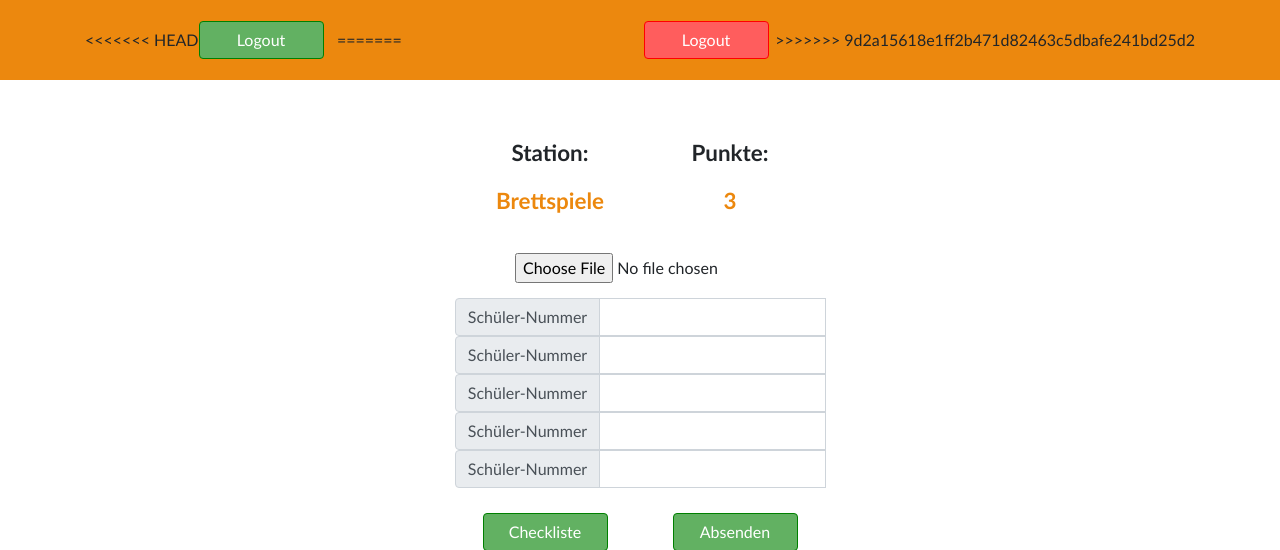
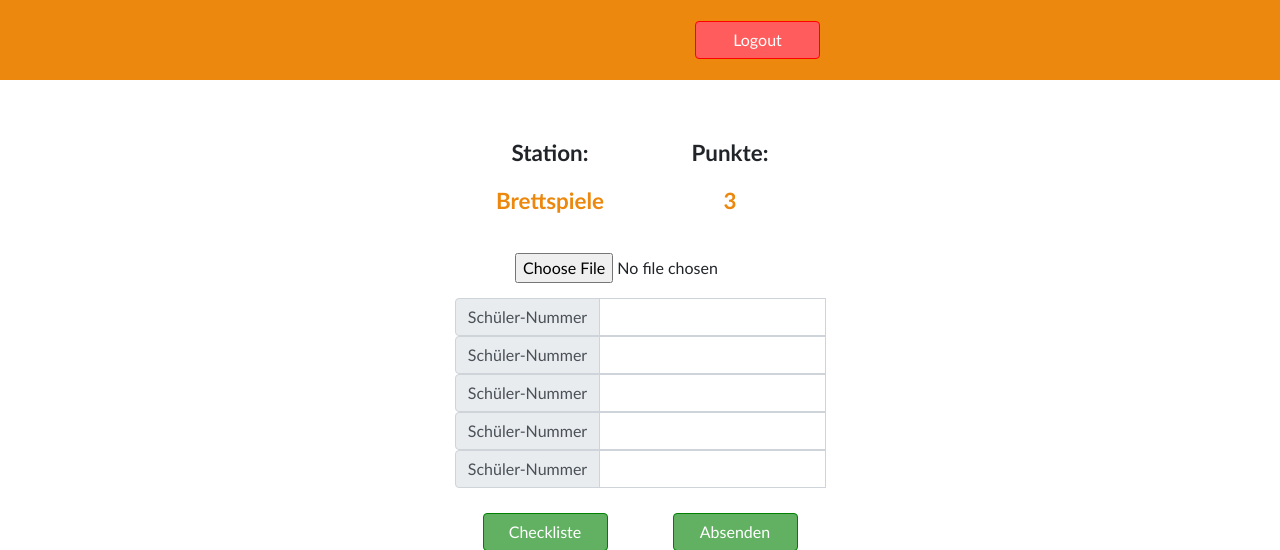
Before and after one commit to KOS-Teacher/2019_12fi1_sportapp, a PHP site: page /stationscannen.php in a window 1280 px wide. Shown: the top 550 px of the page. Run offline with PHP 8.4, Linux system fonts and the light colour scheme.

Commit message:
merge Konflikte im Template aufgelöst

```diff
--- a/class/Klasse.php
+++ b/class/Klasse.php
@@ -18,12 +18,12 @@ class Klasse {
       }
       function UpdateKlasse($id, $col2) {
         global $db;
-        $stmt= $db->query("UPDATE Klasse (`Klasse_ID`, `Klasse_Anzahlschueler`)VALUES ({$col2}, WHERE 'Klasse_ID' = {$id})");
+        $stmt= $db->query("UPDATE Klasse (`Klasse_ID`, `Klasse_Anzahlschueler`)VALUES '({$col2}', WHERE Klasse_ID = '{$id}')");
 
       }
       function DeleteKlasse($id) {
         global $db;
-        $db->query("DELETE FROM Klasse WHERE Klasse_ID= '{$id}'");
+        $db->query("DELETE FROM Klasse WHERE Klasse_ID= '{$id}'"); //funktioniert
       }
 
 
--- a/view/stationen.php
+++ b/view/stationen.php
@@ -67,11 +67,7 @@
 
 
 
-<<<<<<< HEAD
-                <button class="btn btn-primary btn-menu" id="btnBearbeiten type="button" style="width: 100px;padding-right: 8px;margin-right: 0px;margin-left: 1px;background-color: #f4b183;">Bearbeiten</button></div>
-=======
                 <button class="btn btn-primary btn-menu" id="btnBearbeiten" onclick="admBearbeiten()" type="button" style="width: 100px;padding-right: 8px;margin-right: 0px;margin-left: 1px;background-color: #f4b183;">Bearbeiten</button></div>
->>>>>>> 3d4f8d5d8b99b9d21b805647b3115e15f968503a
             </form>
         </div>
     </main>
--- a/view/stationscannen.php
+++ b/view/stationscannen.php
@@ -13,18 +13,11 @@
 <body>
     <nav class="navbar navbar-light navbar-expand-md">
         <div class="container">
-<<<<<<< HEAD
-            <div class="collapse navbar-collapse" id="navcol-1">
-            <button class="btn btn-green" id="btnAbsenden" onclick="absenden()" type="button" style="width: 125px;">Logout</button>
-            </div>
-
-=======
             <div class="collapse navbar-collapse d-flex justify-content-center" id="navcol-1">
                 <div style="width: 360px">
                     <button class="btn btn-red" id="btnLogout" onclick="logout()" type="button" style="width: 125px; float: right;">Logout</button>
                 </div>
             </div>
->>>>>>> 9d2a15618e1ff2b471d82463c5dbafe241bd25d2
         </div>
     </nav>
     <main>
```
